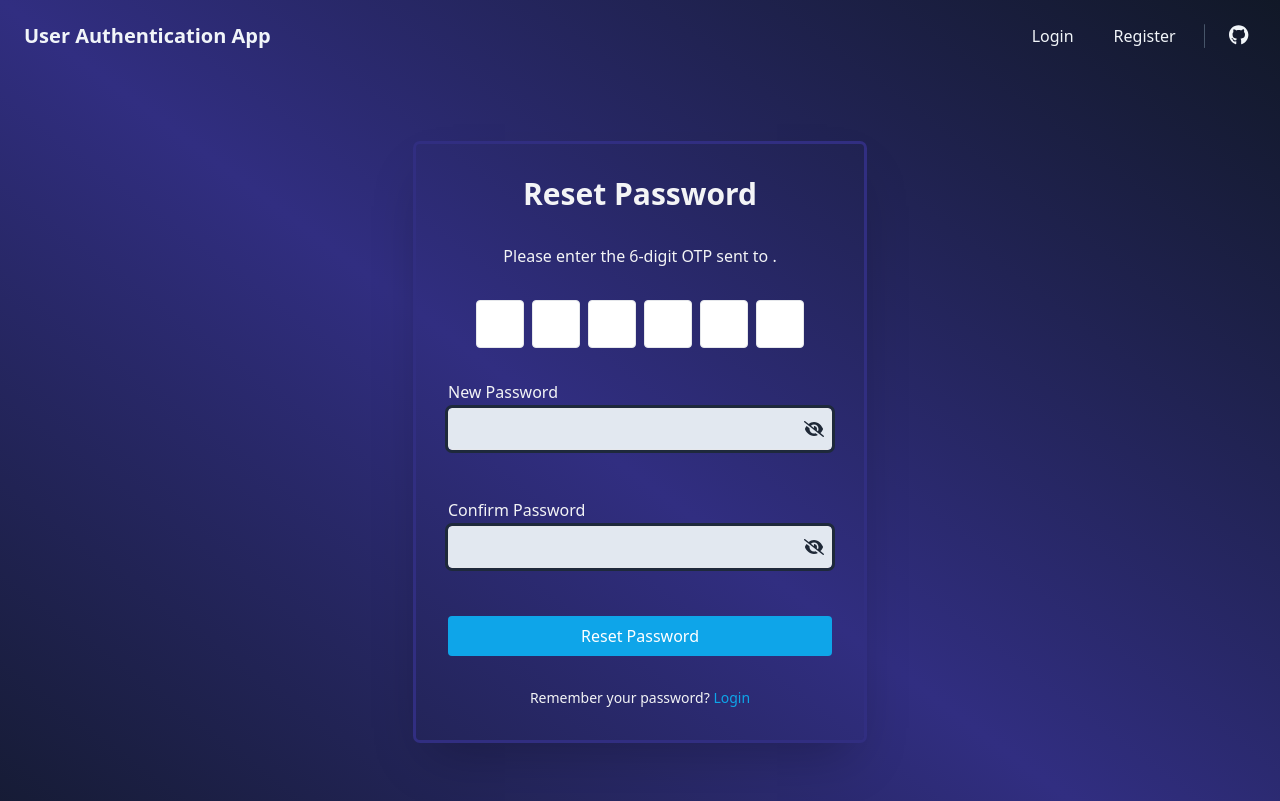
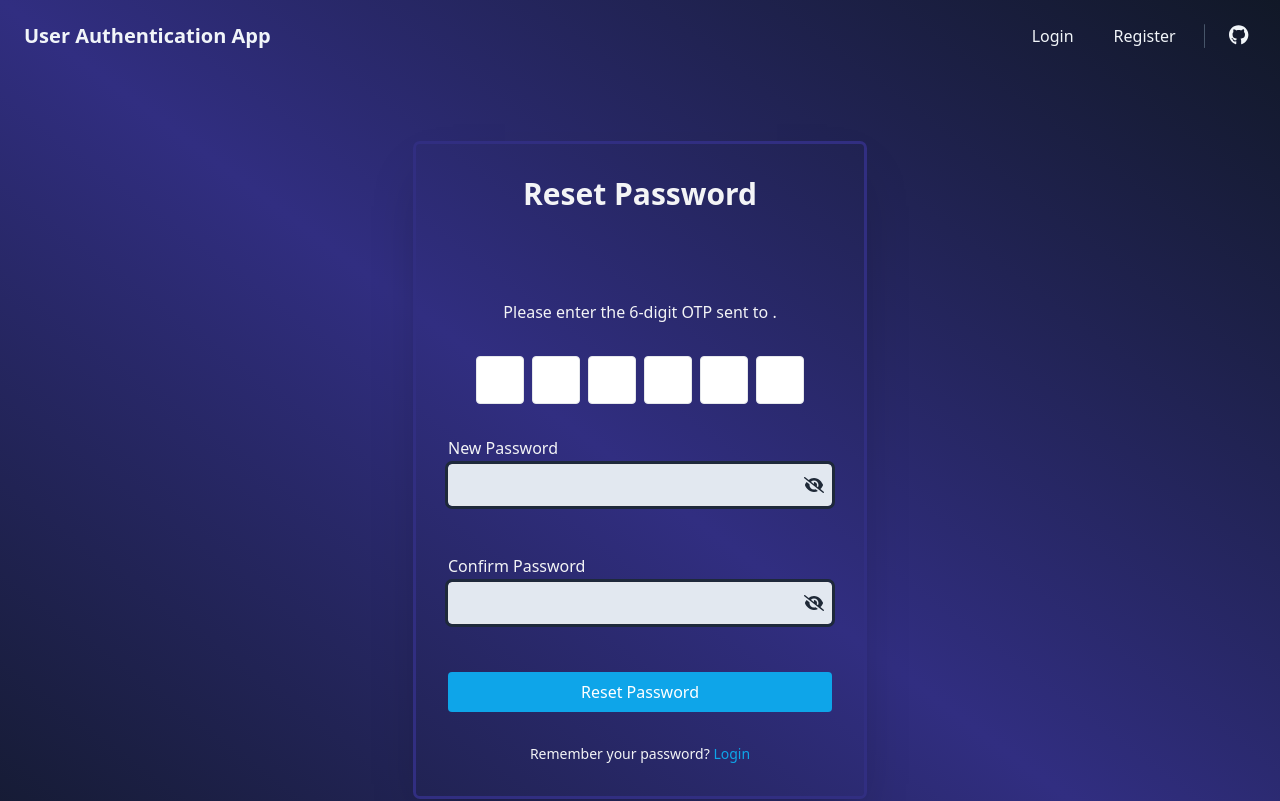
Before and after one commit to Danpav1/login_website, a React (Vite) app in the folder frontend/: page /reset-password in a window 1280 px wide. Shown: the top 801 px of the page. Built offline with nearby package versions, Linux system fonts and the light colour scheme; no server answers.

Commit message:
made success message and error message take up  the same line by putting them dynamically in the same div in reset password page

```diff
--- a/frontend/src/pages/RegisterPage.jsx
+++ b/frontend/src/pages/RegisterPage.jsx
@@ -76,7 +76,7 @@ const RegisterPage = () => {
     <div className="flex items-start justify-center min-h-screen bg-inherit pt-10 px-4">
       <div
         ref={formContainerRef}
-        className="w-full max-w-3xl bg-inherit p-12 rounded shadow-2xl mt-4 space-y-12 outline outline-indigo-900"
+        className="w-full max-w-3xl bg-inherit p-8 md:p-12 rounded shadow-2xl mt-4 space-y-12 outline outline-indigo-900"
       >
         <h2 className="text-4xl font-semibold text-center text-gray-100">Register</h2>
 
@@ -91,8 +91,8 @@ const RegisterPage = () => {
           onSubmit={onSubmit}
         >
           {({ isSubmitting }) => (
-            <Form className="space-y-12">
-              <div className="grid grid-cols-[1fr_auto_1fr] gap-12">
+            <Form className="space-y-8">
+              <div className="grid grid-cols-1 md:grid-cols-[1fr_auto_1fr] gap-12">
                 {/* Left Column: Name & Email */}
                 <div className="space-y-10">
                   {/* Name Field */}
@@ -104,7 +104,7 @@ const RegisterPage = () => {
                       type="text"
                       name="name"
                       id="name"
-                      className="p-2 w-full border rounded focus:outline-none focus:ring-2 focus:ring-sky-500 bg-slate-200 outline outline-slate-800"
+                      className={fieldClasses}
                     />
                     <div className="min-h-[1.25rem] mt-1">
                       <ErrorMessage
@@ -124,7 +124,7 @@ const RegisterPage = () => {
                       type="email"
                       name="email"
                       id="email"
-                      className="p-2 w-full border rounded focus:outline-none focus:ring-2 focus:ring-sky-500 bg-slate-200 outline outline-slate-800"
+                      className={fieldClasses}
                     />
                     <div className="min-h-[1.25rem] mt-1">
                       <ErrorMessage
@@ -136,8 +136,8 @@ const RegisterPage = () => {
                   </div>
                 </div>
 
-                {/* Divider - Centered with extra horizontal space */}
-                <div className="flex items-center justify-center">
+                {/* Divider - Hidden on Small Screens */}
+                <div className="hidden md:flex items-center justify-center">
                   <div className="border-l border-slate-600 shadow shadow-2xl mx-6 h-full"></div>
                 </div>
 
--- a/frontend/src/pages/ResetPasswordPage.jsx
+++ b/frontend/src/pages/ResetPasswordPage.jsx
@@ -210,16 +210,14 @@ const ResetPasswordPage = () => {
       >
         <h2 className="text-3xl font-semibold text-center text-gray-100 mb-6">Reset Password</h2>
 
-        {message && (
-          <div className="text-green-500 text-center mb-6">
-            {message}
-          </div>
-        )}
-        {serverError && (
-          <div className="text-red-500 text-center mb-6">
-            {serverError}
-          </div>
-        )}
+        {/* Unified space for success and error messages */}
+        <div className="text-center mb-6 min-h-[1.5rem]">
+          {(message || serverError) && (
+            <span className={message ? 'text-green-500' : 'text-red-500'}>
+              {message || serverError}
+            </span>
+          )}
+        </div>
 
         <p className="text-center text-gray-100">
           Please enter the 6-digit OTP sent to <strong>{passedEmail}</strong>.
```
